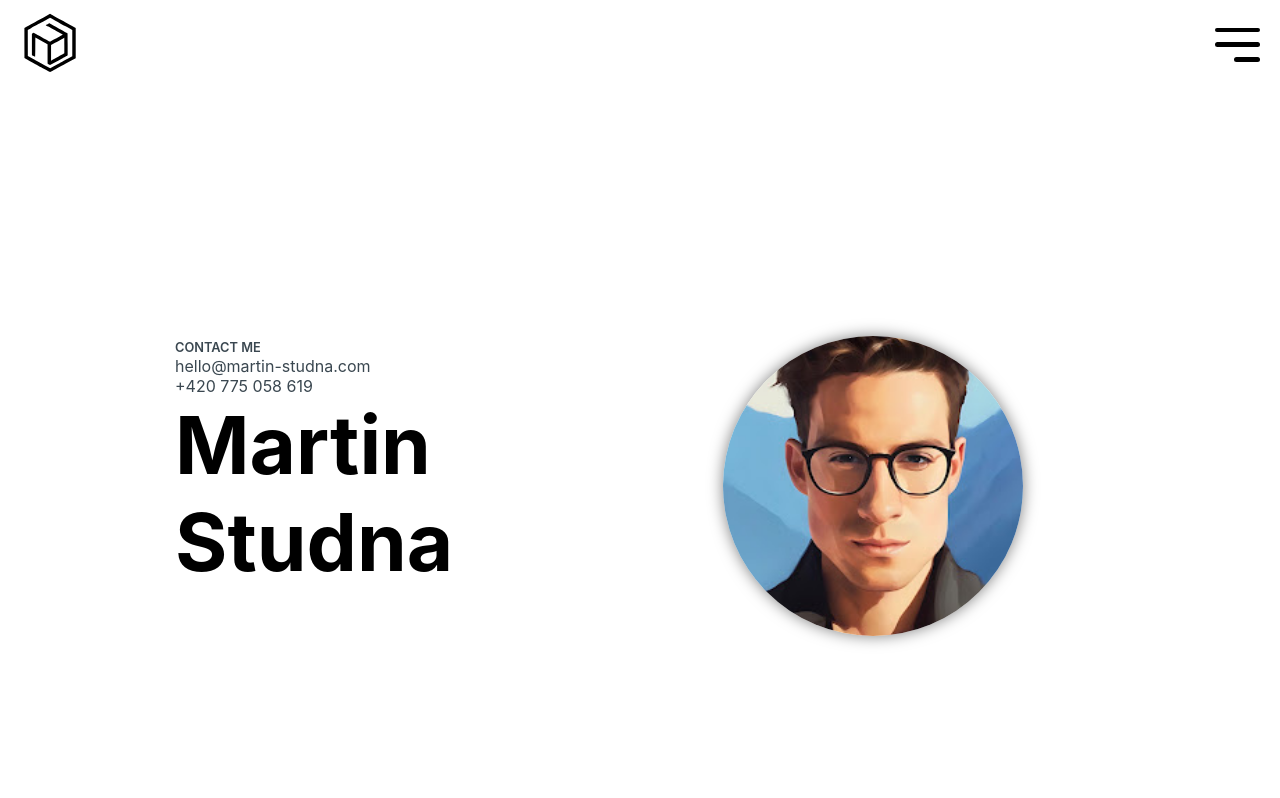
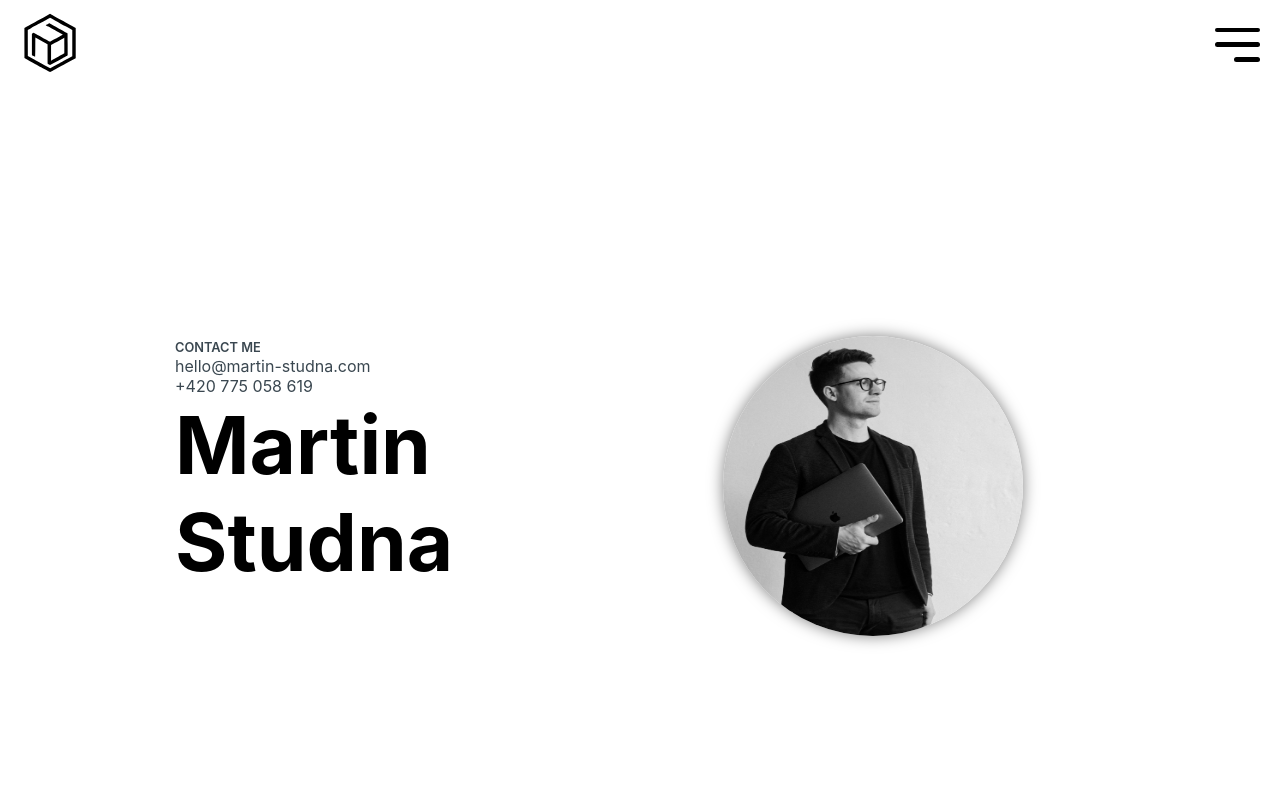
Before and after one commit to martin-studna/portfolio-web-vue, a Vue app: page / in a window 1280 px wide. Shown: the top 798 px of the page. Built offline with nearby package versions, Linux system fonts and the light colour scheme.

Commit message:
profile image changed

```diff
--- a/src/components/Introduction.vue
+++ b/src/components/Introduction.vue
@@ -14,7 +14,7 @@
               <h1 class="title">Martin Studna</h1>
 
             </div>
-            <img class="profileImage" src="/profile.jpeg" alt="profile-image" />
+            <img class="profileImage" src="/profile.jpg" alt="profile-image" />
           </div>
 
         </div>
```
Also changed, not shown: public/profile.jpeg (deleted), public/profile.jpg (added).
